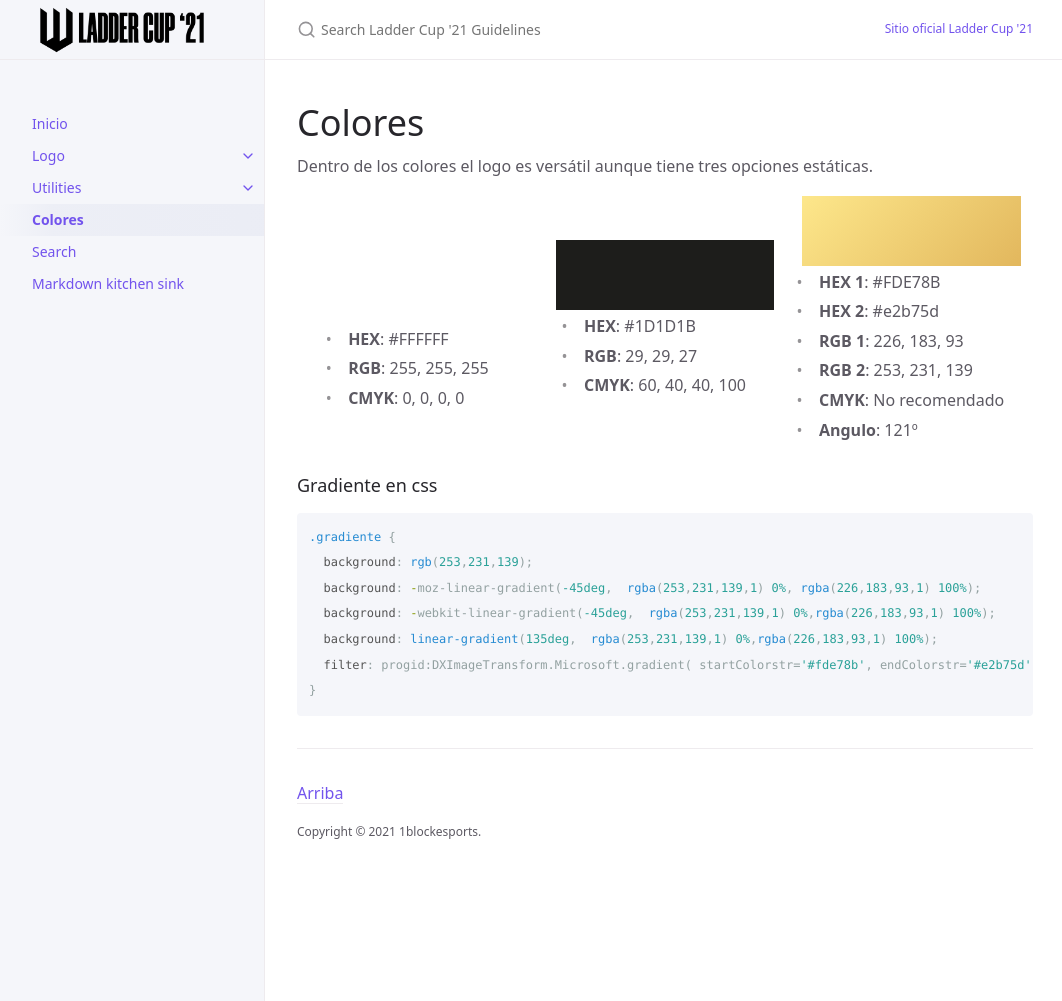
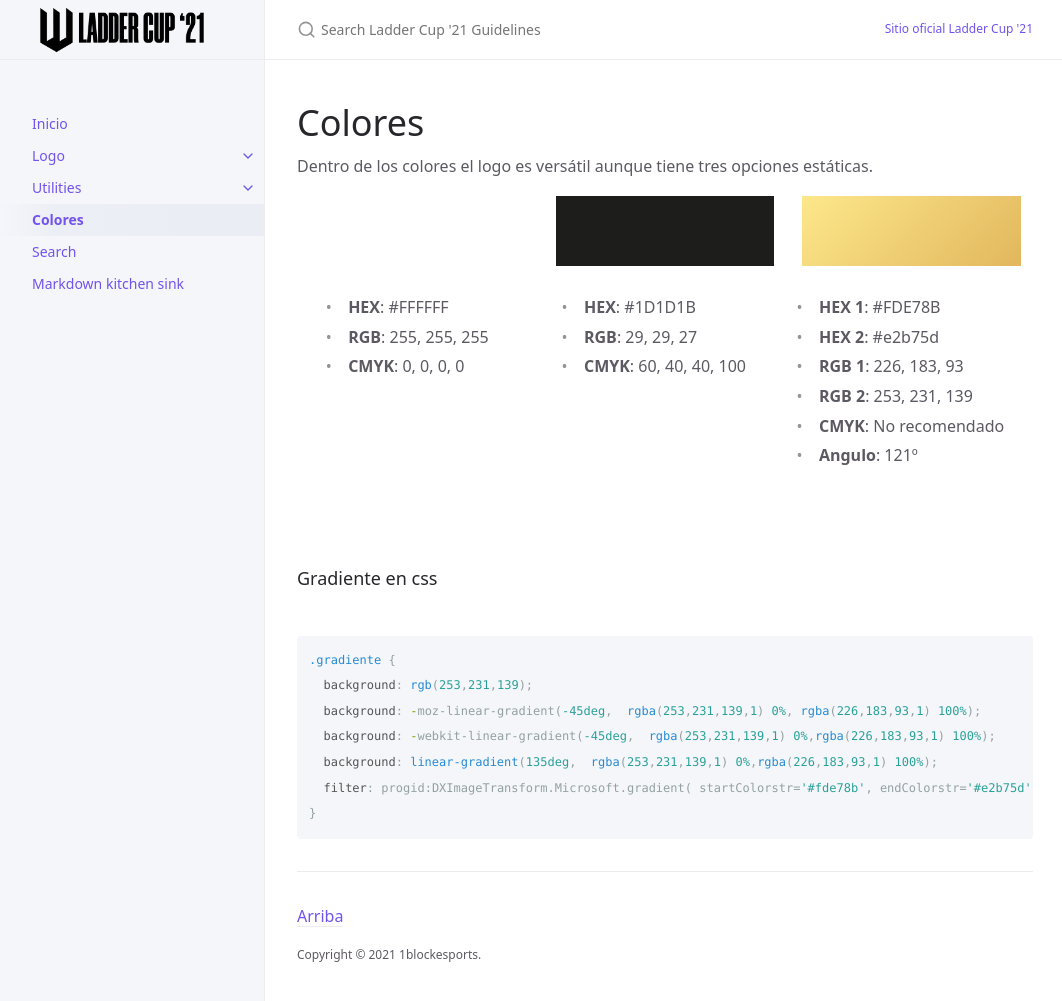
Before and after one commit to 1blockesports/laddercup-guidelines, a Jekyll site: the page built from docs/customization.md, in a window 1280 px wide and 1004 px high. Shown: the top 1001 px of the window, without its empty margins (107-1169 px from the left). Built offline with Jekyll 4.4.1, drawn with Linux system fonts in a browser that asks for light colours.

Commit message:
Update customization.md

````diff
--- a/docs/customization.md
+++ b/docs/customization.md
@@ -9,7 +9,7 @@ nav_order: 6
 Dentro de los colores el logo es versátil aunque tiene tres opciones estáticas.
 
 
-<div style="display:flex;flex-direction:row;flex-wrap:wrap;justify-content:space-between;align-items:center">
+<div style="display:flex;flex-direction:row;flex-wrap:wrap;justify-content:space-between;align-items:flex-start">
 <div style="width:33%;display:flex;flex-direction:column;align-items:center;justify-content:center">
 <div style="width:90%;height:70px;background-color:#FFFFFF"></div><br>
 
@@ -21,7 +21,7 @@ Dentro de los colores el logo es versátil aunque tiene tres opciones estáticas
 
 </div>
 <div style="width:33%;display:flex;flex-direction:column;align-items:center;justify-content:center">
-<div style="width:90%;height:70px;background-color:#1D1D1B"></div>
+<div style="width:90%;height:70px;background-color:#1D1D1B"></div><br>
 
 <ul style="margin:0;padding:0;list-style:none;">
 <li><strong>HEX</strong>: #1D1D1B</li>
@@ -34,7 +34,7 @@ Dentro de los colores el logo es versátil aunque tiene tres opciones estáticas
   background: -moz-linear-gradient(-45deg,  rgba(253,231,139,1) 0%, rgba(226,183,93,1) 100%);
   background: -webkit-linear-gradient(-45deg,  rgba(253,231,139,1) 0%,rgba(226,183,93,1) 100%);
   background: linear-gradient(135deg,  rgba(253,231,139,1) 0%,rgba(226,183,93,1) 100%);
-  filter: progid:DXImageTransform.Microsoft.gradient( startColorstr='#fde78b', endColorstr='#e2b75d',GradientType=1 );"></div>
+  filter: progid:DXImageTransform.Microsoft.gradient( startColorstr='#fde78b', endColorstr='#e2b75d',GradientType=1 );"></div><br>
 <ul style="margin:0;padding:0;list-style:none;">
 <li><strong>HEX 1</strong>: #FDE78B</li>
 <li><strong>HEX 2</strong>: #e2b75d</li>
@@ -45,8 +45,10 @@ Dentro de los colores el logo es versátil aunque tiene tres opciones estáticas
 </ul>
 </div>
 </div>
+<br><br>
 
 ### Gradiente en css
+<br>
 
 ```css
 .gradiente {
````
